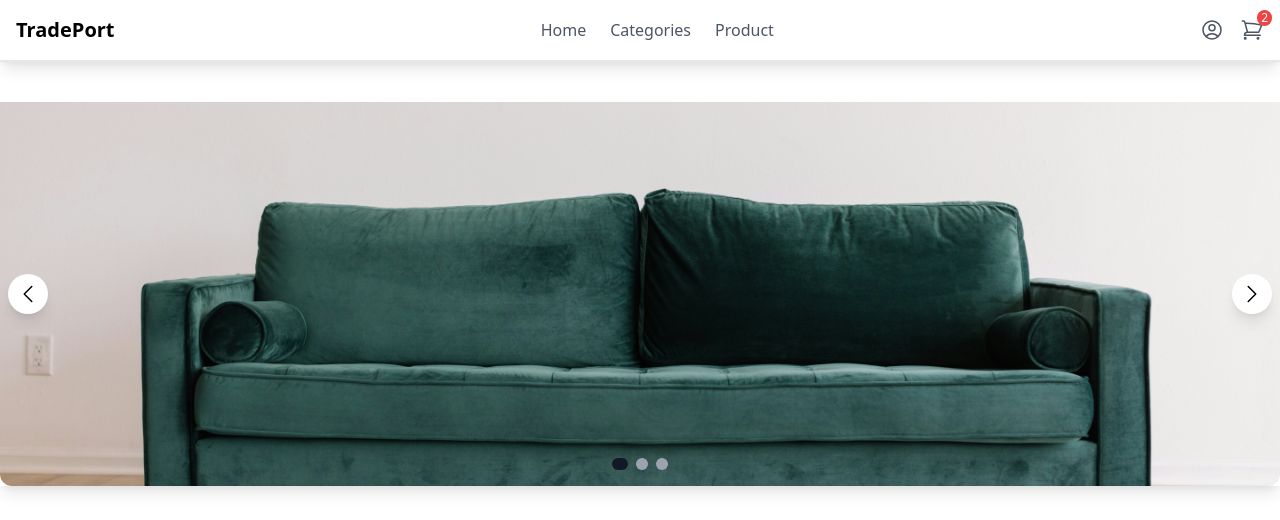
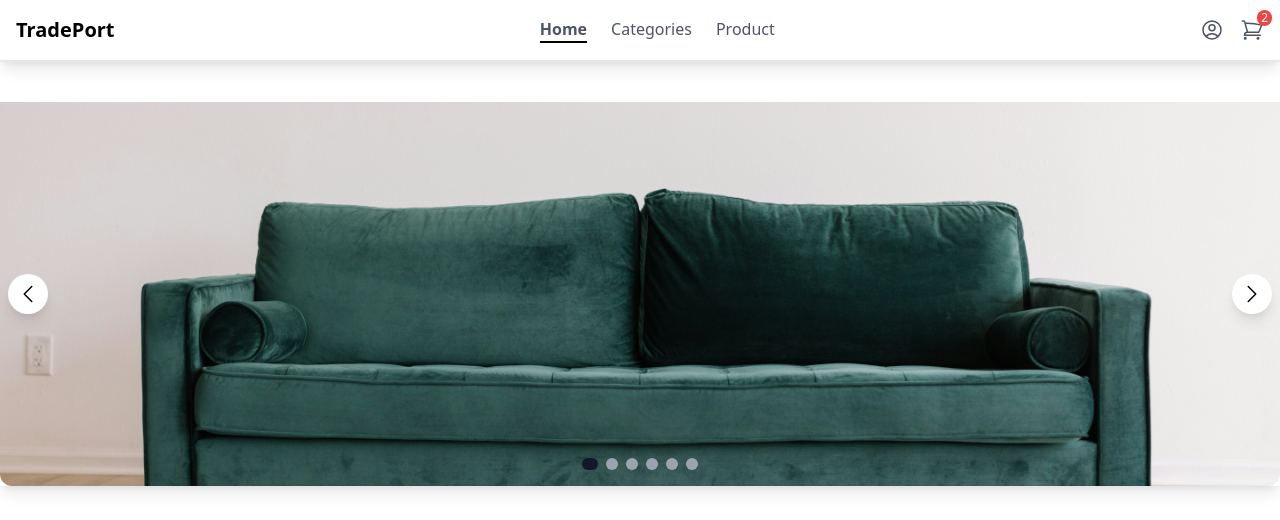
Before and after one commit to e1509819/tradeport-frontend, a React (Vite) app: page / in a window 1280 px wide. Shown: the top 520 px of the page. Built offline with nearby package versions, Linux system fonts and the light colour scheme; grey boxes are pictures that could not be loaded.

Commit message:
feat(landingpage): placeholders for profile,categories  and shopping cart added

```diff
--- a/src/App.tsx
+++ b/src/App.tsx
@@ -2,9 +2,11 @@ import { BrowserRouter, Routes, Route } from "react-router-dom";
 import { ProductMaster } from "./pages/Product";
 import { ThankYouPage } from "./pages/ThankYouPage";
 import Home from "./pages/Home";
-
+import Error from "./pages/Error";
 import Navbar from "./components/Navbar";
 import Footer from "./components/Footer";
+import Categories from "./pages/Categories";
+
 const App = () => {
   return (
     <BrowserRouter>
@@ -12,7 +14,9 @@ const App = () => {
       <Routes>
         <Route path="/" element={<Home />} />
         <Route path="/product" element={<ProductMaster />} />
+        <Route path="/categories" element={<Categories />} />
         <Route path="/thank-you" element={<ThankYouPage />} />
+        <Route path="*" element={<Error />} />
       </Routes>
       <Footer />
     </BrowserRouter>
--- a/src/components/Navbar.tsx
+++ b/src/components/Navbar.tsx
@@ -1,19 +1,45 @@
-import { UserCircleIcon, ShoppingCartIcon } from "@heroicons/react/24/outline";
+import { useState } from "react";
+import { Link, useLocation } from "react-router-dom"; // For React Router
+import {
+  UserCircleIcon,
+  ShoppingCartIcon,
+  Bars3Icon,
+  XMarkIcon,
+} from "@heroicons/react/24/outline";
 
-const Navbar = () => (
+const Navbar = () => {
+  const [isOpen, setIsOpen] = useState(false);
+  const location = useLocation();
+
+  const navLinks = [
+    { name: "Home", path: "/" },
+    { name: "Categories", path: "/categories" },
+    { name: "Product", path: "/product" },
+  ];
+
+  return (
     <nav className="sticky top-0 z-50 flex items-center justify-between border-b-2 bg-white p-4 shadow-lg">
+      {/* Logo */}
       <h1 className="text-xl font-bold">TradePort</h1>
+
+      {/* Desktop Navigation */}
       <div className="hidden space-x-6 md:flex">
-      <a href="#" className="text-gray-600 hover:text-black">
-        Home
-      </a>
-      <a href="#" className="text-gray-600 hover:text-black">
-        Categories
-      </a>
-      <a href="#" className="text-gray-600 hover:text-black">
-        Product
-      </a>
+        {navLinks.map((link) => (
+          <Link
+            key={link.name}
+            to={link.path}
+            className={`text-gray-600 hover:text-black ${
+              location.pathname === link.path
+                ? "border-b-2 border-black font-bold text-black"
+                : ""
+            }`}
+          >
+            {link.name}
+          </Link>
+        ))}
       </div>
+
+      {/* Icons */}
       <div className="flex items-center space-x-4">
         <UserCircleIcon className="h-6 w-6 cursor-pointer text-gray-600" />
         <div className="relative cursor-pointer">
@@ -22,8 +48,39 @@ const Navbar = () => (
             2
           </span>
         </div>
+        {/* Mobile Menu Button */}
+        <button className="md:hidden" onClick={() => setIsOpen(!isOpen)}>
+          {isOpen ? (
+            <XMarkIcon className="h-6 w-6" />
+          ) : (
+            <Bars3Icon className="h-6 w-6" />
+          )}
+        </button>
       </div>
+
+      {/* Mobile Menu */}
+      {isOpen && (
+        <div className="absolute left-0 top-16 w-full bg-white shadow-md md:hidden">
+          <div className="flex flex-col items-center space-y-4 py-4">
+            {navLinks.map((link) => (
+              <Link
+                key={link.name}
+                to={link.path}
+                className={`text-gray-600 hover:text-black ${
+                  location.pathname === link.path
+                    ? "border-b-2 border-black font-bold text-black"
+                    : ""
+                }`}
+                onClick={() => setIsOpen(false)}
+              >
+                {link.name}
+              </Link>
+            ))}
+          </div>
+        </div>
+      )}
     </nav>
   );
+};
 
 export default Navbar;
--- /dev/null
+++ b/src/pages/Categories.tsx
@@ -0,0 +1,5 @@
+const Categories = () => {
+  return <div className="h-screen bg-red-100">Categories</div>;
+};
+
+export default Categories;
--- /dev/null
+++ b/src/pages/Error.tsx
@@ -0,0 +1,20 @@
+import { Link } from "react-router-dom";
+
+const Error = () => {
+  return (
+    <div className="flex h-screen flex-col items-center justify-center text-center">
+      <h1 className="text-4xl font-bold text-red-600">404</h1>
+      <p className="mt-2 text-lg text-gray-600">
+        Oops! The page you're looking for doesn't exist.
+      </p>
+      <Link
+        to="/"
+        className="mt-4 rounded-lg bg-blue-500 px-4 py-2 text-white transition hover:bg-blue-600"
+      >
+        Go Back Home
+      </Link>
+    </div>
+  );
+};
+
+export default Error;
--- a/src/pages/Home.tsx
+++ b/src/pages/Home.tsx
@@ -5,7 +5,14 @@ import FeaturesSection from "../components/FeaturesSection";
 import NewsletterSignup from "../components/NewsLetterSignup";
 
 const Home = () => {
-  const images = ["/img/sofa.jpg", "/img/bedroom.jpg", "/img/office.jpg"];
+  const images = [
+    "/img/sofa.jpg",
+    "/img/bedroom.jpg",
+    "/img/office.jpg",
+    "/img/kitchen.jpg",
+    "/img/bathroom.jpg",
+    "/img/outdoor.jpg",
+  ];
 
   return (
     <div className="mx-auto min-h-screen max-w-7xl">
--- /dev/null
+++ b/src/pages/Profile.tsx
@@ -0,0 +1,5 @@
+const Profile = () => {
+  return <div className="h-screen bg-red-200">Profile</div>;
+};
+
+export default Profile;
--- /dev/null
+++ b/src/pages/ShoppingCart.tsx
@@ -0,0 +1,5 @@
+const ShoppingCart = () => {
+  return <div className="h-screen bg-red-200">ShoppingCart</div>;
+};
+
+export default ShoppingCart;
```
Lines whose indentation alone changed are shown as unchanged.
